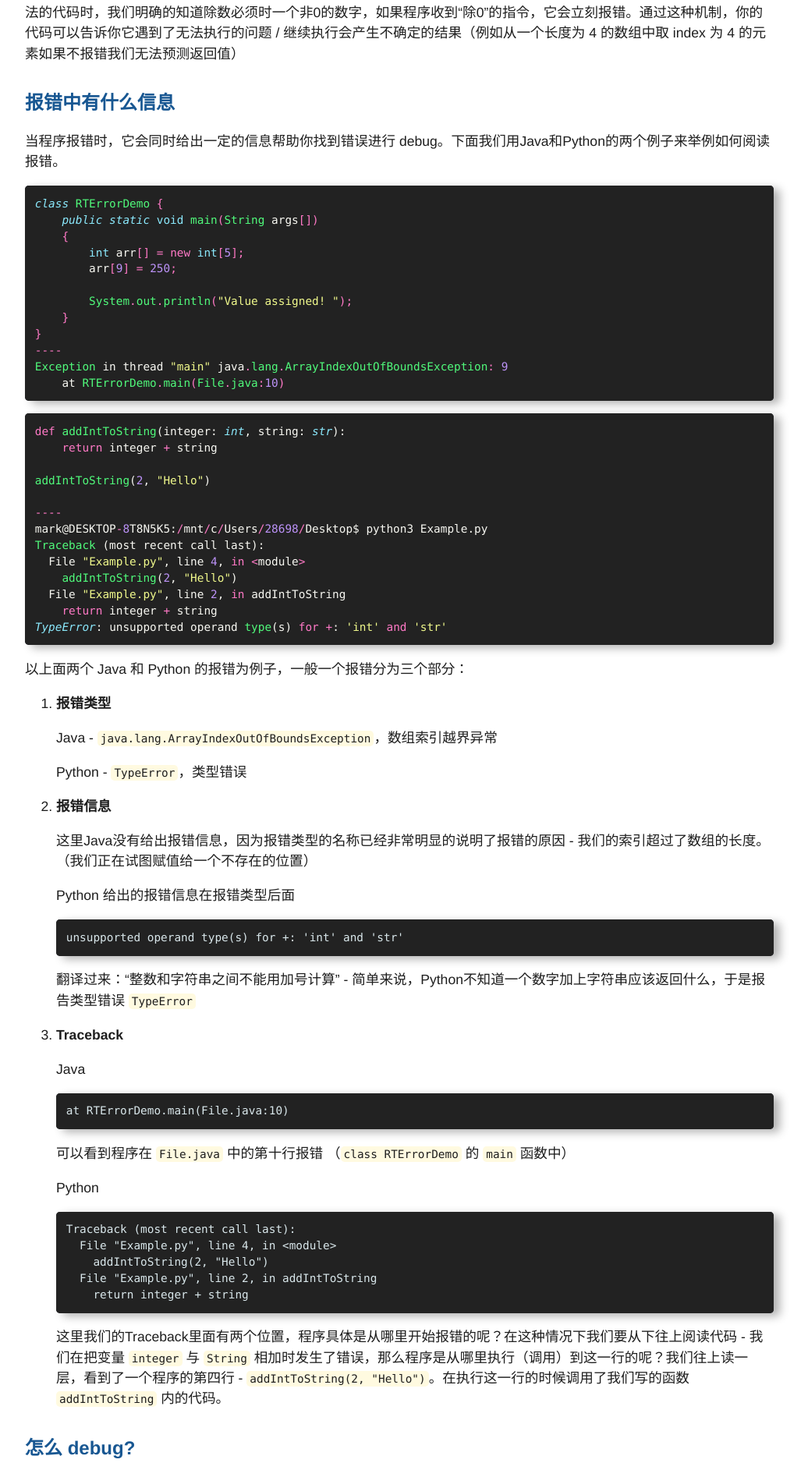
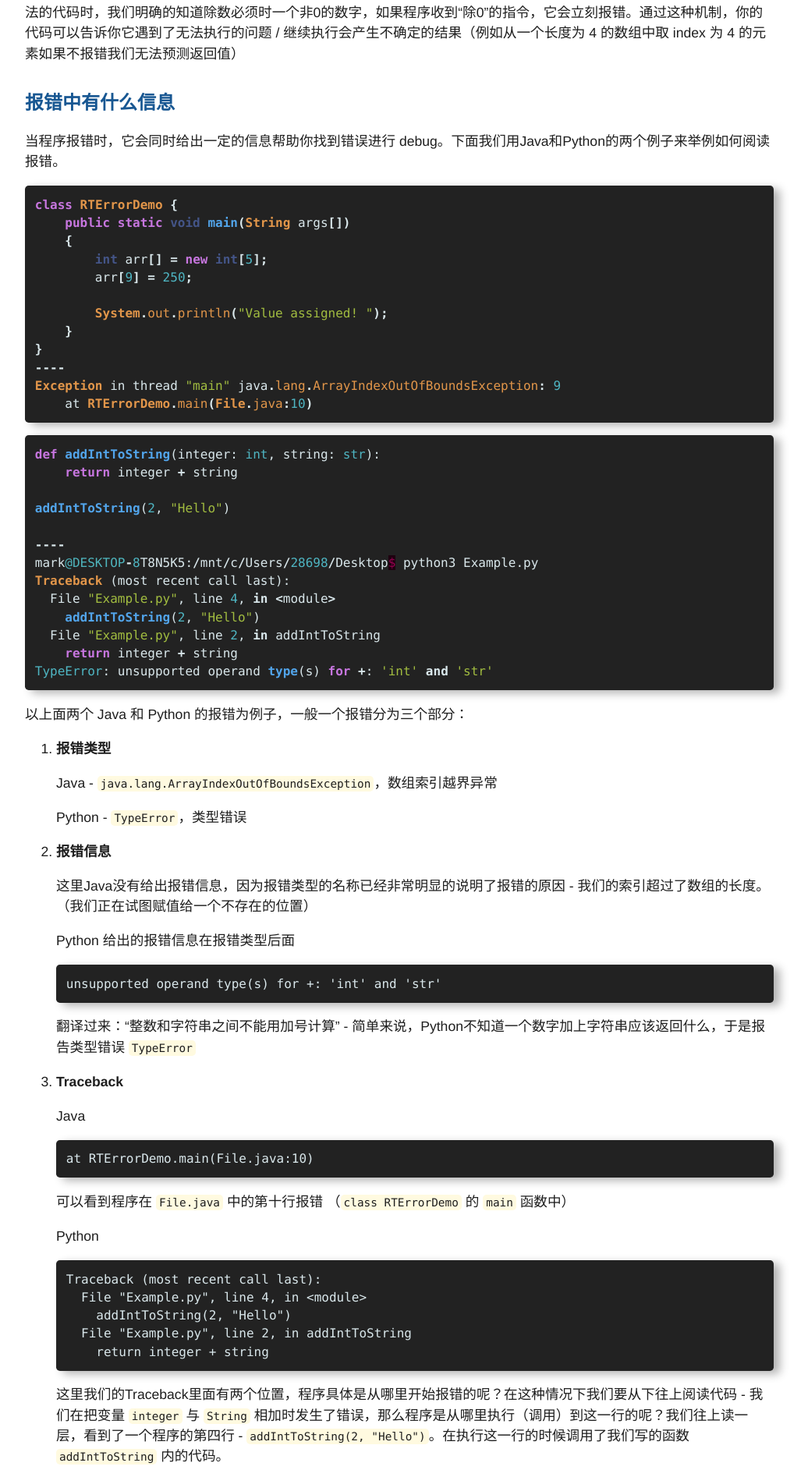
Before and after one commit to MarkChenYutian/gwcsclub, a Jekyll site: the page built from _posts/posts/2021-02-21-How-to-read-Exceptions.md, in a window 1280 px wide. Shown: the part 1729-3623 px from the top of the page at 78% size, without its empty margins (128-1164 px from the left). Built offline with Jekyll 4.4.1, drawn with Linux system fonts in a browser that asks for light colours; comment, search, counter and statistics services are not loaded.

Commit message:
Optimize Code Block Display from Daurlica Theme > Atom One Dark Theme, increase code font size

```diff
--- a/_includes/head.html
+++ b/_includes/head.html
@@ -10,7 +10,8 @@
   <link rel="stylesheet" href="{{ site.baseurl }}/css/cayman.css">
   <link rel="stylesheet" href="{{ site.baseurl }}/css/personalize.css">
   <link rel="stylesheet" href="{{ site.baseurl }}/css/popout.css">
-  <link rel="stylesheet" href="{{ site.baseurl }}/css/algo_note.css">
+  <link rel="stylesheet" href="{{ site.baseurl }}/css/codeHightlight.css">
+  <!--<link rel="" href="{{ site.baseurl }}/scss/codeHightlight.scss">-->
 
   <!-- Script Header for Table of Content Area -->
   <script src="{{ site.baseurl }}/js/toc_generator.js"></script>
--- a/_layouts/algo_note.html
+++ b/_layouts/algo_note.html
@@ -37,5 +37,5 @@ Author: Anonymous
     <img src="{{ site.baseurl }}\assets\warning.svg" style="display: inline; height: 35px; width: 35px"></img>
 </div>
 {% if page.comments != false %}
-    {% include comment.html %}
+    {% include thirdParty/comment.html %}
 {% endif %}
--- a/_layouts/post.html
+++ b/_layouts/post.html
@@ -16,5 +16,5 @@ Author: Anonymous
     <img src="{{ site.baseurl }}\assets\warning.svg" style="display: inline; height: 35px; width: 35px"></img>
 </div>
 {% if page.comments != false %}
-    {% include comment.html %}
+    {% include thirdParty/comment.html %}
 {% endif %}
--- a/css/cayman.css
+++ b/css/cayman.css
@@ -1,98 +1,4 @@
 ::selection{ background: #d1d5e0; }
-
-.highlight table td { padding: 5px; }
-.highlight table pre { margin: 0; }
-
-/* Dracula Theme v1.2.5
- *
- * https://github.com/zenorocha/dracula-theme
- *
- * Copyright 2016, All rights reserved
- *
- * Code licensed under the MIT license
- * http://zenorocha.mit-license.org
- *
- * @author Rob G <wowmotty@gmail.com>
- * @author Chris Bracco <chris@cbracco.me>
- * @author Zeno Rocha <hi@zenorocha.com>
- */
-.highlight .hll { background-color: #f1fa8c }
-.highlight  { background: #282a36; color: #f8f8f2 }
-.highlight .c { color: #6272a4 } /* Comment */
-.highlight .err { color: #f8f8f2 } /* Error */
-.highlight .g { color: #f8f8f2 } /* Generic */
-.highlight .k { color: #ff79c6 } /* Keyword */
-.highlight .l { color: #f8f8f2 } /* Literal */
-.highlight .n { color: #f8f8f2 } /* Name */
-.highlight .o { color: #ff79c6 } /* Operator */
-.highlight .x { color: #f8f8f2 } /* Other */
-.highlight .p { color: #f8f8f2 } /* Punctuation */
-.highlight .ch { color: #6272a4 } /* Comment.Hashbang */
-.highlight .cm { color: #6272a4 } /* Comment.Multiline */
-.highlight .cp { color: #ff79c6 } /* Comment.Preproc */
-.highlight .cpf { color: #6272a4 } /* Comment.PreprocFile */
-.highlight .c1 { color: #6272a4 } /* Comment.Single */
-.highlight .cs { color: #6272a4 } /* Comment.Special */
-.highlight .gd { color: #8b080b } /* Generic.Deleted */
-.highlight .ge { color: #f8f8f2; text-decoration: underline } /* Generic.Emph */
-.highlight .gr { color: #f8f8f2 } /* Generic.Error */
-.highlight .gh { color: #f8f8f2; font-weight: bold } /* Generic.Heading */
-.highlight .gi { color: #f8f8f2; font-weight: bold } /* Generic.Inserted */
-.highlight .go { color: #44475a } /* Generic.Output */
-.highlight .gp { color: #f8f8f2 } /* Generic.Prompt */
-.highlight .gs { color: #f8f8f2 } /* Generic.Strong */
-.highlight .gu { color: #f8f8f2; font-weight: bold } /* Generic.Subheading */
-.highlight .gt { color: #f8f8f2 } /* Generic.Traceback */
-.highlight .kc { color: #ff79c6 } /* Keyword.Constant */
-.highlight .kd { color: #8be9fd; font-style: italic } /* Keyword.Declaration */
-.highlight .kn { color: #ff79c6 } /* Keyword.Namespace */
-.highlight .kp { color: #ff79c6 } /* Keyword.Pseudo */
-.highlight .kr { color: #ff79c6 } /* Keyword.Reserved */
-.highlight .kt { color: #8be9fd } /* Keyword.Type */
-.highlight .ld { color: #f8f8f2 } /* Literal.Date */
-.highlight .m { color: #bd93f9 } /* Literal.Number */
-.highlight .s { color: #f1fa8c } /* Literal.String */
-.highlight .na { color: #50fa7b } /* Name.Attribute */
-.highlight .nb { color: #8be9fd; font-style: italic } /* Name.Builtin */
-.highlight .nc { color: #50fa7b } /* Name.Class */
-.highlight .no { color: #f8f8f2 } /* Name.Constant */
-.highlight .nd { color: #f8f8f2 } /* Name.Decorator */
-.highlight .ni { color: #f8f8f2 } /* Name.Entity */
-.highlight .ne { color: #f8f8f2 } /* Name.Exception */
-.highlight .nf { color: #50fa7b } /* Name.Function */
-.highlight .nl { color: #8be9fd; font-style: italic } /* Name.Label */
-.highlight .nn { color: #f8f8f2 } /* Name.Namespace */
-.highlight .nx { color: #f8f8f2 } /* Name.Other */
-.highlight .py { color: #f8f8f2 } /* Name.Property */
-.highlight .nt { color: #ff79c6 } /* Name.Tag */
-.highlight .nv { color: #8be9fd; font-style: italic } /* Name.Variable */
-.highlight .ow { color: #ff79c6 } /* Operator.Word */
-.highlight .w { color: #f8f8f2 } /* Text.Whitespace */
-.highlight .mb { color: #bd93f9 } /* Literal.Number.Bin */
-.highlight .mf { color: #bd93f9 } /* Literal.Number.Float */
-.highlight .mh { color: #bd93f9 } /* Literal.Number.Hex */
-.highlight .mi { color: #bd93f9 } /* Literal.Number.Integer */
-.highlight .mo { color: #bd93f9 } /* Literal.Number.Oct */
-.highlight .sa { color: #f1fa8c } /* Literal.String.Affix */
-.highlight .sb { color: #f1fa8c } /* Literal.String.Backtick */
-.highlight .sc { color: #f1fa8c } /* Literal.String.Char */
-.highlight .dl { color: #f1fa8c } /* Literal.String.Delimiter */
-.highlight .sd { color: #f1fa8c } /* Literal.String.Doc */
-.highlight .s2 { color: #f1fa8c } /* Literal.String.Double */
-.highlight .se { color: #f1fa8c } /* Literal.String.Escape */
-.highlight .sh { color: #f1fa8c } /* Literal.String.Heredoc */
-.highlight .si { color: #f1fa8c } /* Literal.String.Interpol */
-.highlight .sx { color: #f1fa8c } /* Literal.String.Other */
-.highlight .sr { color: #f1fa8c } /* Literal.String.Regex */
-.highlight .s1 { color: #f1fa8c } /* Literal.String.Single */
-.highlight .ss { color: #f1fa8c } /* Literal.String.Symbol */
-.highlight .bp { color: #f8f8f2; font-style: italic } /* Name.Builtin.Pseudo */
-.highlight .fm { color: #50fa7b } /* Name.Function.Magic */
-.highlight .vc { color: #8be9fd; font-style: italic } /* Name.Variable.Class */
-.highlight .vg { color: #8be9fd; font-style: italic } /* Name.Variable.Global */
-.highlight .vi { color: #8be9fd; font-style: italic } /* Name.Variable.Instance */
-.highlight .vm { color: #8be9fd; font-style: italic } /* Name.Variable.Magic */
-.highlight .il { color: #bd93f9 } /* Literal.Number.Integer.Long */
 
 * { box-sizing: border-box; }
 
@@ -211,7 +117,7 @@ a.tag:hover { background-color: #015d9b; }
 .main-content mark { background-color: #FFE564; color: #2b2f31; padding: 2px;}
 .main-content code { padding: 2px 4px; font-family: Consolas, "Liberation Mono", Menlo, Courier, monospace; font-size: 0.9rem; background-color: #FFFAE0; border-radius: 0.3rem; color: #1E1E1E;}
 .main-content pre { padding: 0.8rem; margin-top: 0; margin-bottom: 1rem; font: 1rem Consolas, "Liberation Mono", Menlo, Courier, monospace; color: #d9e7eb; word-wrap: normal; background-color: #222222; border-radius: 0.3rem; }
-.main-content pre > code { padding: 0; margin: 0; font-size: 0.9rem; color: #d9e7eb; word-break: normal; white-space: pre; background: transparent; border: 0; }
+.main-content pre > code { padding: 0; margin: 0; font-size: 1rem; color: #d9e7eb; word-break: normal; white-space: pre; background: transparent; border: 0; }
 .main-content .highlight { margin-bottom: 1rem; border-radius: 0.3rem;}
 .main-content .highlight pre { margin-bottom: 0; word-break: normal; }
 .main-content .highlight pre, .main-content pre { padding: 0.8rem; overflow: auto; font-size: 0.9rem; line-height: 1.45; border-radius: 0.3rem; -webkit-overflow-scrolling: touch; box-shadow: 8px 4px 12px 0 rgba(0,0,0,0.3);}
--- /dev/null
+++ b/css/codeHightlight.css
@@ -0,0 +1,310 @@
+.highlight table td { padding: 5px; }
+.highlight table pre { margin: 0; }
+
+/**
+ * Syntax highlighting styles
+ */
+ .highlighttable,
+ .main-content > .highlight {
+     background: #282C34;
+     border-radius: 6px;
+     font-size: 0.675em;
+     -webkit-font-smoothing: subpixel-antialiased;
+     width: 100%;
+ }
+
+ .highlight .c {
+     color: #5B6370;
+     font-style: italic;
+ }
+
+ .highlight .err {
+     color: #960050;
+     background-color: #1e0010;
+ }
+
+ .highlight .k {
+     color: #C776DF;
+     font-weight: bold;
+ }
+
+ .highlight .o {
+     font-weight: bold;
+ }
+
+ .highlight .cm {
+     color: #5B6370;
+     font-style: italic;
+ }
+
+ .highlight .cp {
+     color: #5B6370;
+     font-weight: bold;
+ }
+
+ .highlight .c1 {
+     color: #5B6370;
+     font-style: italic;
+ }
+
+ .highlight .cs {
+     color: #5B6370;
+     font-weight: bold;
+     font-style: italic;
+ }
+
+ .highlight .gd {
+     color: #000;
+     background-color: #fdd;
+ }
+
+ .highlight .gd .x {
+     color: #000;
+     background-color: #faa;
+ }
+
+ .highlight .ge {
+     font-style: italic;
+ }
+
+ .highlight .gr {
+     color: #a00;
+ }
+
+ .highlight .gh {
+     color: #5B6370;
+ }
+
+ .highlight .gi {
+     color: #a6e22e;
+     background-color: #dfd;
+ }
+
+ .highlight .gi .x {
+     color: #a6e22e;
+     background-color: #afa;
+ }
+
+ .highlight .go {
+     color: #888;
+ }
+
+ .highlight .gp {
+     color: #555;
+ }
+
+ .highlight .gs {
+     font-weight: bold;
+ }
+
+ .highlight .gu {
+     color: #aaa;
+ }
+
+ .highlight .gt {
+     color: #a00;
+ }
+
+ .highlight .kc {
+     font-weight: bold;
+ }
+
+ .highlight .kd {
+     color: #C776DF;
+     font-weight: bold;
+ }
+
+ .highlight .kp {
+     font-weight: bold;
+ }
+
+ .highlight .kr {
+     font-weight: bold;
+ }
+
+ .highlight .kt {
+     color: #458;
+     font-weight: bold;
+ }
+
+ .highlight .m {
+     color: #4FB6C3;
+ }
+
+ .highlight .s {
+     color: #A2BD40;
+ }
+
+ .highlight .na {
+     color: #E2964A;
+ }
+
+ .highlight .nb {
+     color: #4FB6C3;
+ }
+
+ .highlight .nc {
+     color: #E2964A;
+     font-weight: bold;
+ }
+
+ .highlight .nd {
+     color: #4FB6BE;
+ }
+
+ .highlight .no {
+     color: #4FB6BE;
+ }
+
+ .highlight .ni {
+     color: #E2964A;
+ }
+
+ .highlight .ne {
+     color: #900;
+     font-weight: bold;
+ }
+
+ .highlight .nf {
+     color: #52A5EB;
+     font-weight: bold;
+ }
+
+ .highlight .nn {
+     color: #555;
+ }
+
+ .highlight .nt {
+     color: #DE5442;
+ }
+
+ .highlight .nv {
+     color: #DE5442;
+ }
+
+ .highlight .ow {
+     font-weight: bold;
+ }
+
+ .highlight .w {
+     color: #bbb;
+ }
+
+ .highlight .mf {
+     color: #4FB6C3;
+ }
+
+ .highlight .mh {
+     color: #4FB6C3;
+ }
+
+ .highlight .mi {
+     color: #4FB6C3;
+ }
+
+ .highlight .mo {
+     color: #4FB6C3;
+ }
+
+ .highlight .sb {
+     color: #A2BD40;
+ }
+
+ .highlight .sc {
+     color: #A2BD40;
+ }
+
+ .highlight .sd {
+     color: #5B6370;
+ }
+
+ .highlight .s2 {
+     color: #A2BD40;
+ }
+
+ .highlight .se {
+     color: #A2BD40;
+ }
+
+ .highlight .sh {
+     color: #A2BD40;
+ }
+
+ .highlight .si {
+     color: #A2BD40;
+ }
+
+ .highlight .sx {
+     color: #A2BD40;
+ }
+
+ .highlight .sr {
+     color: #009926;
+ }
+
+ .highlight .s1 {
+     color: #A2BD40;
+ }
+
+ .highlight .ss {
+     color: #990073;
+ }
+
+ .highlight .bp {
+     color: #999;
+ }
+
+ .highlight .vc {
+     color: #008080;
+ }
+
+ .highlight .vg {
+     color: #008080;
+ }
+
+ .highlight .vi {
+     color: #008080;
+ }
+
+ .highlight .il {
+     color: #4FB6C3;
+ }
+
+ .post-content > .highlight {
+     line-height: 1;
+     overflow-x: scroll;
+     padding: 10px;
+ }
+
+ .post-content > .highlight pre {
+     margin: 0;
+     white-space: pre;
+ }
+
+ .post-content > .highlight .lineno {
+     border-right: solid 1px #3C4049;
+     padding-left: 10px;
+     padding-right: 10px;
+     text-align: right;
+ }
+
+ .post-content > .highlight span {
+     display: inline-block;
+     padding: 0.3em 0;
+ }
+
+ .highlighttable .linenos {
+     border-right: solid 1px #3C4049;
+     padding-left: 10px;
+     padding-right: 10px;
+     text-align: right;
+     width: 3em;
+ }
+
+ .highlighttable .code .highlight {
+     padding-left: 10px;
+ }
+
+ .highlighttable .code .highlight pre {
+     white-space: pre;
+ }
--- a/css/personalize.css
+++ b/css/personalize.css
@@ -146,10 +146,10 @@
   #category{ max-height: 20rem; }
 }
 @media (max-width: 1650px) and (min-width: 1500px){
-  #category{ max-height: 90vh; position: sticky; float: left; left: 0px; top: 80px; margin-top: 32px; margin-left: 24px; margin-right: 4px; max-width: 15%; }
+  #category{ max-height: 90vh; position: sticky; position: -webkit-sticky; float: left; left: 0px; top: 80px; margin-top: 32px; margin-left: 24px; margin-right: 4px; max-width: 15%; }
 }
 @media (min-width: 1650px){
-  #category{ max-height: 90vh; position: sticky; float: left; left: 0px; top: 80px; margin-top: 32px; margin-left: 24px; margin-right: 24px; width: 20%; }
+  #category{ max-height: 90vh; position: sticky; position: -webkit-sticky; float: left; left: 0px; top: 80px; margin-top: 32px; margin-left: 24px; margin-right: 24px; width: 20%; }
 }
 #category { overflow-y: auto; }
 
```
Also changed, not shown: _posts/misc/2021-03-08-Webpage-Documentation.md (+1 -1 lines), _PyManager/main.py (renamed from Py-Manager/main.py), _PyManager/tags.json (renamed from Py-Manager/tags.json), _includes/thirdParty/comment.html (renamed from _includes/comment.html).
